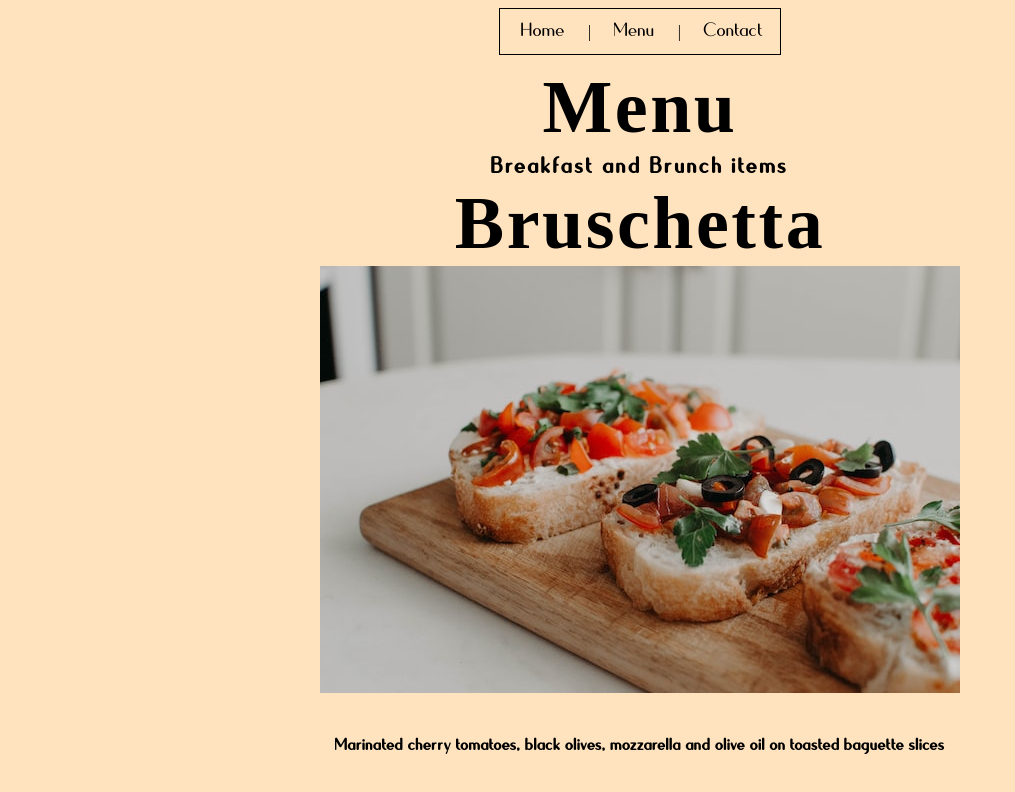
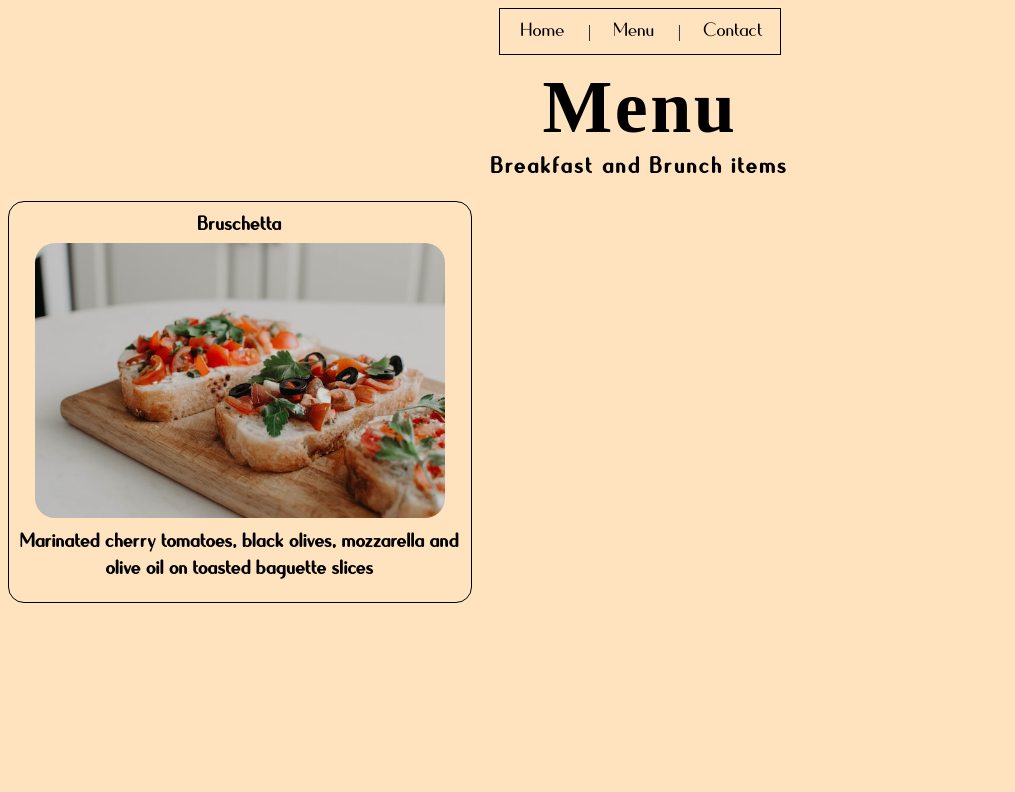
Before and after one commit to YousufRab/Restaurant_page, a website built with webpack: page dist/index.html in a window 1280 px wide. Both pictures are taken after a click on the element "Menu". Shown: the whole page, without its empty margins (0-1015 px from the left). Built offline with nearby package versions, Linux system fonts and the light colour scheme; files whose address does not match are found by name.

Commit message:
Add seperate selector for .menuItem and .menuItemDiv and assign respective properties

```diff
--- a/src/style.css
+++ b/src/style.css
@@ -2,7 +2,7 @@
     font-family: 'MyFont';
     src: url(./cafe-francoise.otf);
     font-style: normal;
-    font-weight: 300;
+    font-weight: 100;
 }
 @font-face {
     font-family: 'MyFont2';
@@ -69,14 +69,36 @@ p {
     margin-bottom: -40px;
 }
 
-.menuItemText {
+.menuItemText, .menuItemName {
     text-align: center;
-    font-size: 22px;
+    font-size: 26px;
     letter-spacing: 0.5px;
     font-family: 'MyFont2';
+}
+
+.menuItemName {
+    margin-top: 8px;
+    margin-bottom: 6px;
 }
 
 #brunchHeader {
     font-family: 'MyFont2';
     font-size: 30px;
+    margin-bottom: 20px;
 }
+
+.menuItemDiv {
+    border: 1px solid black;
+    border-radius: 16px;
+    width: 462px;
+    height: 400px;
+}
+
+.menuImage {
+    height: 275px;
+    width: 410px;
+    margin-bottom: -35px;
+    border-radius: 20px;
+    margin-left: auto;
+    margin-right: auto;
+}
```
